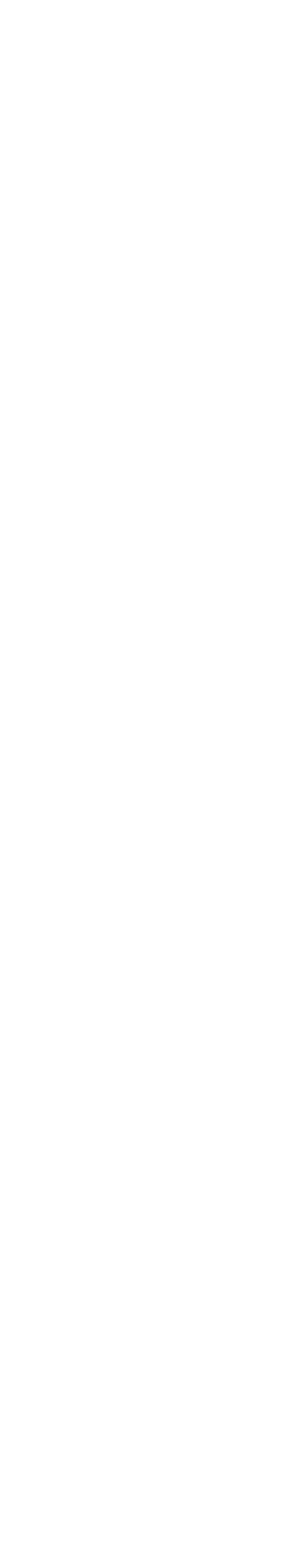
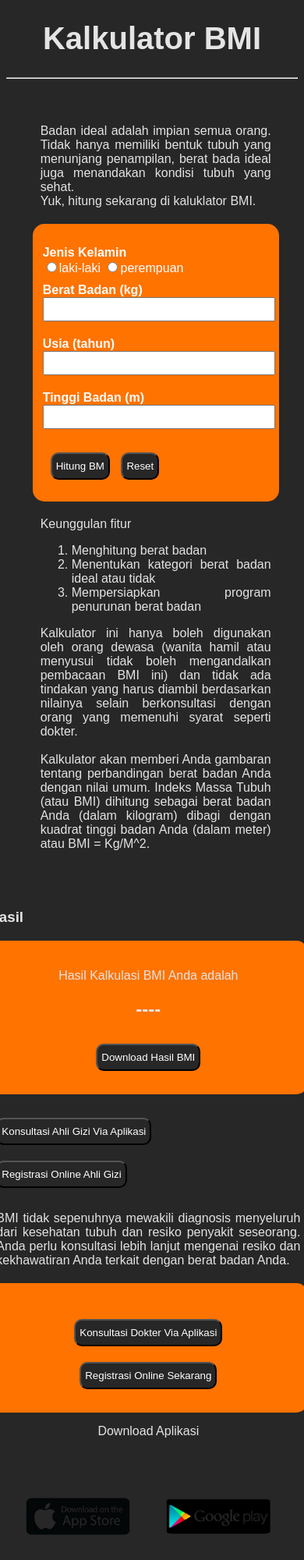
Before and after one commit to angga1837/Kalkulator, a plain HTML site: page index.html in a window 390 px wide. Shown: the top 2000 px of the page at 78% size. Before the commit the page ends 844 px from the top, so only its background shows below. Drawn offline with Linux system fonts and the light colour scheme.

Commit message:
finishing Kalkulator BMI
Kalkulator BMI yang udah jadi

```diff
--- /dev/null
+++ b/css/style.css
@@ -0,0 +1,125 @@
+body{
+    font-family:sans-serif;
+    background-color: rgb(39, 39, 39);
+    color: rgb(228, 228, 228);
+}
+.judul{
+    text-align: center;
+    font-size: 40px;
+}
+main{
+    display: flex;
+
+}
+.kiri{
+    display: flex;
+    flex: 1;
+    flex-direction: column;
+    margin-right: 2.5%;
+    margin-left: 5%;
+    padding: 18px 15px 18px 15px;
+
+}
+.form-data{
+    border-radius: 15px;
+    padding: 18px 13px 18px 13px;
+    background-color: rgb(255, 115, 0);
+    color: rgb(255, 255, 255);
+}
+.input-kelamin{
+    padding-top: 10px;
+    padding-bottom: 10px;
+}
+.inputan{
+    padding-bottom: 20px;
+}
+.isian{
+    width: 100%;
+    height: 25px;
+}
+a{
+    text-decoration: none;
+}
+.keunggulan-dan-penjelasan{
+    margin: 20px 10px 20px 10px;
+}
+
+.tombol-selain-reset{
+    background-color: rgb(39, 39, 39);
+    color: rgb(255, 255, 255);
+    border-radius: 10px;
+    padding: 8px 5px 8px 5px;
+    text-align: center;
+}
+
+#tombol-reset{
+    border-radius: 10px;
+    padding: 8px 5px 8px 5px;
+    background-color:rgb(39, 39, 39);
+    color: white;
+}
+
+.kanan{
+    display: flex;
+    flex: 1;
+    flex-direction: column;
+    margin-right: 5%;
+    margin-left: 2.5%;
+    padding: 18px 15px 18px 15px;
+}
+
+.hasil-kalkulasi{
+    text-align: center;
+    background-color: rgb(255, 115, 0);
+    padding: 20px;
+    border-radius: 15px;
+}
+
+.penjelasan{
+    margin: 20px 10px 20px 10px;
+    text-align: justify;
+}
+.box-penyakit{
+    text-align: center;
+    background-color: rgb(255, 115, 0);
+    padding: 20px;
+    border-radius: 15px;
+}
+.footer{
+    align-self: center;
+    text-align: center;
+    padding: 15px;
+
+}
+.store{
+    display: flex;
+    flex-direction: row;
+    padding: 10px;
+}
+#app-store{
+    width: 180px;
+    height: 180px;
+}
+#play-store{
+    width: 180px;
+    height: 180px;
+}
+footer{
+    text-align: center;
+}
+.credit{
+    padding: 25px;
+    font-size: 20px;
+}
+
+@media (max-width:600px){
+    main{
+        flex-direction: column;
+    }
+    .tombol-selain-reset{
+        margin: 10px;
+    }
+    .kanan{
+        align-self: center;
+    }
+}
--- a/index.html
+++ b/index.html
@@ -3,9 +3,135 @@
 <head>
     <meta charset="UTF-8">
     <meta name="viewport" content="width=device-width, initial-scale=1.0">
-    <title>Document</title>
+    <link rel="stylesheet" type="text/css" href="css/style.css">
+    <script src="js/script.js"></script>
+    <title>Kalkulator BMI</title>
 </head>
 <body>
 
+    <header class="judul">
+        <h1 class="judul">Kalkulator BMI</h1>
+        <hr>
+    </header>
+
+    <main>
+        <section class="kiri">
+            <article class="penjelasan">
+                Badan ideal adalah impian semua orang. Tidak hanya memiliki bentuk tubuh yang menunjang penampilan, berat bada ideal juga menandakan kondisi tubuh yang sehat. <br>
+                Yuk, hitung sekarang di kaluklator BMI.
+            </article>
+
+            <section class="form-data">
+                <form action="" name="form-BMI">
+                    <div class="input-kelamin">
+                        <b>Jenis Kelamin</b>
+                        <div class="opsi-kelamin">
+                            <input type="radio" name="Jenis-kelamin" id="laki-laki" value="laki-laki">laki-laki
+                            <input type="radio" name="Jenis-kelamin" id="perempuan" value="perempuan">perempuan
+                        </div>
+                    </div>
+
+                    <div class="inputan">
+                        <b>Berat Badan (kg)</b><br>
+                        <input type="number" class="isian" id="input-berat" name="berat">
+                    </div>
+
+                    <div class="inputan">
+                        <b>Usia (tahun)</b><br>
+                        <input type="number" class="isian" id="input-usia" name="usia">
+                    </div>
+
+                    <div class="inputan">
+                        <b>Tinggi Badan (m)</b><br>
+                        <input type="number" class="isian" id="input-tinggi" name="tinggi">
+                    </div>
+
+                    <div class="tombol-submit-reset">
+                        <a href="#hasil-angka">
+                        <button onclick="validasi()" class="tombol-selain-reset" >
+
+                            Hitung BM
+
+                        </button>
+                        </a>
+                        <input type="reset" id="tombol-reset">
+                    </div>
+                </form>
+            </section>
+
+            <article class="penjelasan">
+                <header>Keunggulan fitur</header>
+                <div class="Keunggulan-fitur">
+                    <ol>
+                        <li>Menghitung berat badan</li>
+                        <li>Menentukan kategori berat badan ideal atau tidak</li>
+                        <li>Mempersiapkan program penurunan berat badan </li>
+                    </ol>
+                </div>
+                <div>
+                    <div>
+                        Kalkulator ini hanya boleh digunakan oleh orang dewasa (wanita hamil atau menyusui tidak boleh mengandalkan pembacaan BMI ini) dan tidak ada tindakan yang harus diambil berdasarkan nilainya selain berkonsultasi dengan orang yang memenuhi syarat seperti dokter.
+                    </div>
+                    <br>
+                    <div>
+                        Kalkulator akan memberi Anda gambaran tentang perbandingan berat badan Anda dengan nilai umum. Indeks Massa Tubuh (atau BMI) dihitung sebagai berat badan Anda (dalam kilogram) dibagi dengan kuadrat tinggi badan Anda (dalam meter) atau BMI = Kg/M^2.
+                    </div>
+                </div>
+            </article>
+        </section>
+
+        <section class="kanan">
+            <article class="hasil">
+                <header class="judul-hasil">
+                    <h1>Hasil</h1>
+                </header>
+
+                <section class="hasil-kalkulasi">
+                    <p>Hasil Kalkulasi BMI Anda adalah</p>
+                    <h2 id="hasil-angka">----</h2>
+                    <p id="ringkasan"></p>
+                    <button class="tombol-selain-reset">Download Hasil BMI</button>
+                </section>
+
+                <article class="penjelasan-hasil">
+                    <p class="penjelasan" id="antara"></p>
+                    <p class="penjelasan" id="solusi"></p>
+                    <div>
+                        <button class="tombol-selain-reset">Konsultasi Ahli Gizi Via Aplikasi</button>
+                        <button class="tombol-selain-reset">Registrasi Online Ahli Gizi</button>
+                    </div>
+                    <div class="penjelasan" id="diclaimer">
+                    BMI tidak sepenuhnya mewakili diagnosis menyeluruh dari kesehatan tubuh dan resiko penyakit seseorang. Anda perlu konsultasi lebih lanjut mengenai resiko dan kekhawatiran Anda terkait dengan berat badan Anda.
+                    </div>
+                </article>
+
+                <section class="box-penyakit">
+                    <div id="judul-daftar-penyakit"></div>
+                    <p id="penyakit-penyakit1"></p>
+                    <p id="penyakit-penyakit2"></p>
+                    <p id="penyakit-penyakit3"></p>
+                    <p id="penyakit-penyakit4"></p>
+                    <button class="tombol-selain-reset">Konsultasi Dokter Via Aplikasi</button>
+                    <button class="tombol-selain-reset">Registrasi Online Sekarang</button>
+                </section>
+            </article>
+            <div class="footer">
+                Download Aplikasi
+                <div class="store">
+                    <div><img src="Assets/download-di-app.png" id="app-store" alt=""></div>
+                    <div><img src="Assets/download-di-play.png" id="play-store" alt=""></div>
+                </div>
+            </div>
+        </section>
+    </main>
+
+    <footer>
+        <hr>
+        <div class="credit">
+            <div>Dibuat Oleh:</div>
+            <div class="credit"><b>Jundi Erlangga Luhur Prawira</b></div>
+        </div>
+
+    </footer>
 </body>
 </html>
--- /dev/null
+++ b/js/script.js
@@ -0,0 +1,71 @@
+
+// fungsi untuk validasi form
+function validasi(){
+     // [form-name][input-name]
+     const jeniskelamin = document.forms["form-BMI"]["Jenis-kelamin"].value;
+     const berat = document.forms["form-BMI"]["berat"].value;
+     const usia = document.forms["form-BMI"]["usia"].value;
+     const tinggi = document.forms["form-BMI"]["tinggi"].value;
+
+     if (jeniskelamin == "" || berat == "" || usia == "" || tinggi == "" || berat < 0 || usia < 0 || tinggi < 0){
+         alert("Tidak valid");
+         return false;
+     }
+     // kalau tidak kosong maka manggil fungsi hitungBMI()
+     else{
+        hitungBMI()
+     }
+}
+
+// Fungsi hitung BMI
+function hitungBMI(){
+    let berat = parseInt(document.getElementById("input-berat").value)
+    let tinggi = parseInt(document.getElementById("input-tinggi").value)
+    var BMI = berat / (tinggi^2)
+    document.getElementById("hasil-angka").innerHTML = BMI
+    //pengelompokan status
+    if(BMI < 18.5){
+        document.getElementById("ringkasan").innerHTML = "Anda memiliki berat badan kurang"
+        document.getElementById("solusi").innerHTML = "Anda berada dalam kategori underweight atau berat badan yang kurang. Cara terbaik untuk menaikkan berat badan adala dengan perbanyak makan makanan yang bergizi seimbang. Jika BMI Anda berada di kategori ini, maka anda dianjurkan untuk menaikkan berat badan hingga bata normal."
+        document.getElementById("penyakit-penyakit1").innerHTML = "Anemia"
+        document.getElementById("penyakit-penyakit2").innerHTML = "Skorbut"
+        document.getElementById("penyakit-penyakit3").innerHTML = "Sakit Kulit"
+        document.getElementById("penyakit-penyakit4").innerHTML = "Imun Melemah"
+        document.getElementById("judul-daftar-penyakit").innerHTML = "Beberapa kekurangan dari kekurangan berat badan:"
+    }
+    else if(BMI >= 18.5 && BMI < 25.0){
+        document.getElementById("ringkasan").innerHTML = "Anda memiliki berat badan yang ideal"
+        document.getElementById("solusi").innerHTML = "Anda berada dalam kategori healthy atau berat badan sehat. Mantap, pertahankan berat badan ideal mu dengan menjaga pola makan, rajin berolahraga, dan istirahat yang cukup. Jika BMI Anda berada di kategori ini, maka Anda sehat."
+    }
+    else if(BMI >= 25.0 && BMI < 30){
+        document.getElementById("ringkasan").innerHTML = "Anda memiliki berat badan yang lebih"
+        document.getElementById("solusi").innerHTML = "Anda berada dalam kategori overweight atau berat badan berlebih. Cara terbaik untuk menurunkan berat badan adalah dengan mengatur kalor makanan yang dikonsumsi dan berolahraga. Jika BMI Anda berada dalam kategori ini, maka Anda dianjurkan untuk menurunkan berat badan hingga batas normal."
+        document.getElementById("penyakit-penyakit1").innerHTML = "Diabetes"
+        document.getElementById("penyakit-penyakit2").innerHTML = "Hipertensi"
+        document.getElementById("penyakit-penyakit3").innerHTML = "Sakit Jantung"
+        document.getElementById("penyakit-penyakit4").innerHTML = "Osteoarthritis"
+        document.getElementById("judul-daftar-penyakit").innerHTML = "Beberapa kekurangan dari kelebihan berat badan:"
+    }
+    else if(BMI > 30){
+        document.getElementById("ringkasan").innerHTML = "Anda memiliki mengalami obesitas"
+        document.getElementById("solusi").innerHTML = "Anda berada dalam kategori Obesitas. Cara terbaik untuk menurunkan berat badan adalah dengan mengatur kalor makanan yang dikonsumsi dan berolahraga. Jika BMI Anda berada dalam kategori ini, maka Anda dianjurkan untuk menurunkan berat badan hingga batas normal."
+        document.getElementById("penyakit-penyakit1").innerHTML = "Diabetes"
+        document.getElementById("penyakit-penyakit2").innerHTML = "Hipertensi"
+        document.getElementById("penyakit-penyakit3").innerHTML = "Sakit Jantung"
+        document.getElementById("penyakit-penyakit4").innerHTML = "Osteoarthritis"
+        document.getElementById("judul-daftar-penyakit").innerHTML = "Beberapa kekurangan dari kelebihan berat badan:"
+    }
+    else{
+        document.getElementById("ringkasan").innerHTML = "gak tau"
+    }
+    //range BMI
+    document.getElementById("antara").innerHTML = "BMI Anda di antara " + String(parseInt(BMI)-1) + " dan " + String(parseInt(BMI)+1)
+
+}
+
+
+
+// function tes(){
+//     console.log(1);
+//     document.getElementById("tes").value = 1
+// }
```
Also changed, not shown: Assets/download-di-app.png (added), Assets/download-di-play.png (added).
